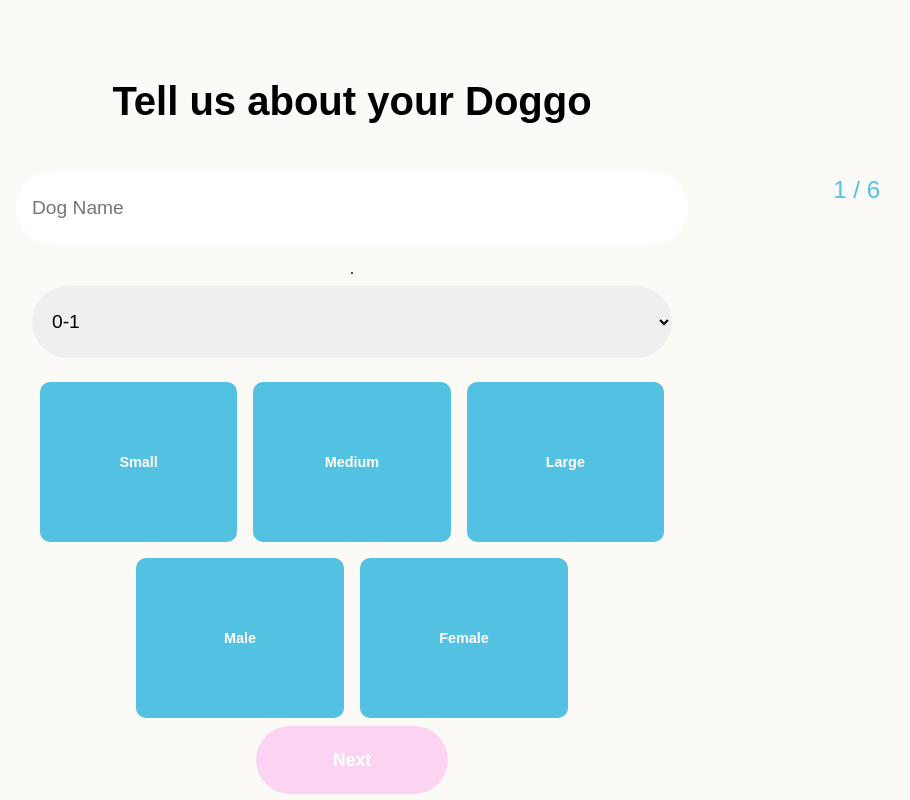
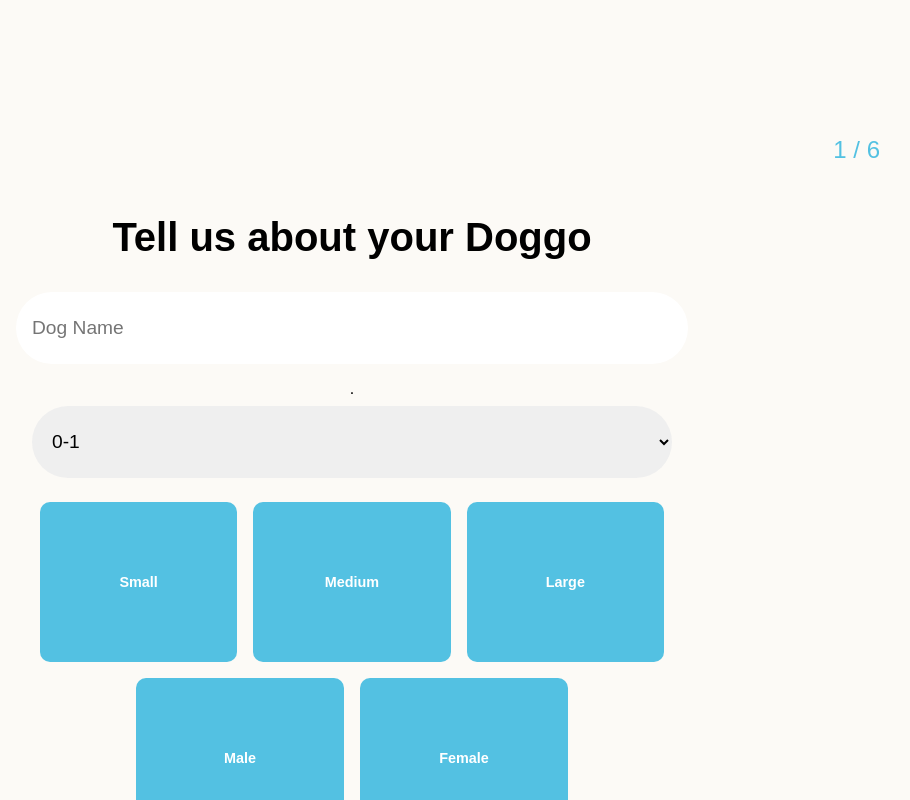
Before and after one commit to n335h/doggystuff, a React (Create React App) app: page /Survey in a window 1280 px wide. Shown: the top 800 px of the page, without its empty margins (288-1198 px from the left). Built offline with nearby package versions, Linux system fonts and the light colour scheme; no server answers.

Commit message:
Tweaked css for survey forms, hopefully all okay

```diff
--- a/src/pages/Survey/formPages/Survey.css
+++ b/src/pages/Survey/formPages/Survey.css
@@ -2,7 +2,7 @@
 .survey {
     background-color: var(--background-offwhite);
     width: 100vw;
-    height: 110vh;
+    min-height: 150vh;
     margin: auto;
     margin-top: -10vh;
     display: flex;
@@ -14,8 +14,7 @@
   .formTitle {
     font-size: 2.5rem;
     font-weight: 600;
-    margin-bottom:  5vh;
-    margin-top: 15vh;
+    margin: 50vh 0 3vh;
     width: 100vw;
     text-align: center;
   }
@@ -27,8 +26,11 @@
     width: 60vw;
     height: 70vh;
     margin: auto;
+    margin-top: 8rem;
+    margin-bottom: 8rem;
     z-index: 1;
   }
+
 .surveyFormNum {
     position: absolute;
     top: -10vh;
@@ -45,9 +47,10 @@
     justify-content: space-between;
   }
   .surveyButton  {
-    background-color: var(--header-main); /* Change this to your desired button style */
+    background-color: var(--header-main);
     color: #fff;
     padding: 10px;
+    margin: 1rem;
     margin-top: 5rem;
     font-size: 1.1rem;
     font-weight:600;
@@ -66,7 +69,7 @@
     background-color: var(--main-blue); /* Change this to your desired button style */
     color: #fff;
     padding: 10px;
-    margin: 10px 10px;
+    margin-top: 5rem;
     font-size: 1.1rem;
     font-weight:600;
     width: 15vw;
@@ -90,6 +93,7 @@
     width: 100vw;
     height: 50vh;
     margin: auto;
+    margin-top: 25vh;
   }
 
   /* Form Styles */
@@ -205,6 +209,20 @@
     flex-direction: row;
     align-items: center;
   }
+
+  .surveyFormSection {
+    display: flex;
+    flex-direction: column;
+    align-items: center;
+    justify-content: center;
+    width: 60vw;
+    margin: 120px auto 3rem;  }
+
+  #delivery_instructions {
+    margin-bottom: 5rem;
+  }
+
+
 
   /* Responsive Styles */
   @media screen and (max-width: 1300px) {
--- a/src/pages/Survey/formPages/confirmation.tsx
+++ b/src/pages/Survey/formPages/confirmation.tsx
@@ -31,7 +31,7 @@ function Confirmation({ surveyData, orderData }: SurveyDataProps) {
 
             {/* <p>Dog Name: {surveyData.dog_name}</p> */}
             <hr />
-            <p> Food {surveyData.dog_name} doesnt like: {surveyData.flavours_not}  </p>
+            <p> Food {surveyData.dog_name} likes: {surveyData.flavours_not}  </p>
             <p> Did {surveyData.dog_name} want vegtables?  {surveyData.veg}</p>
 
             <p>You wanted food for: {orderData.days} days</p>
```
Also changed, not shown: src/pages/Survey/formPages/OrderDetails.tsx (indentation only).
